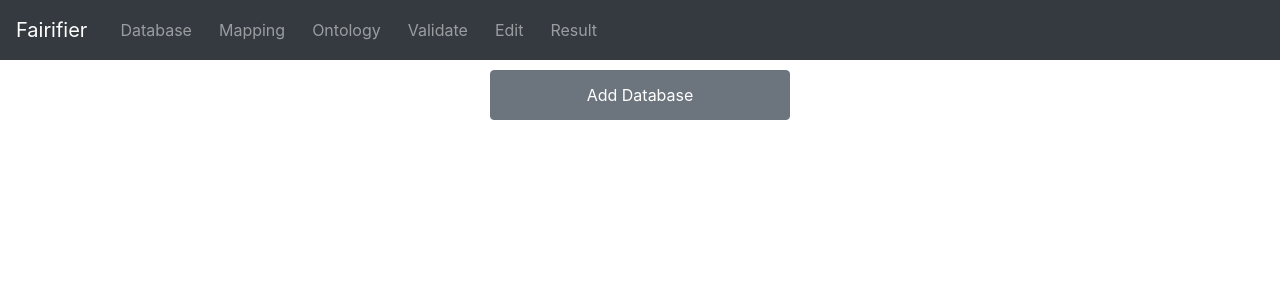
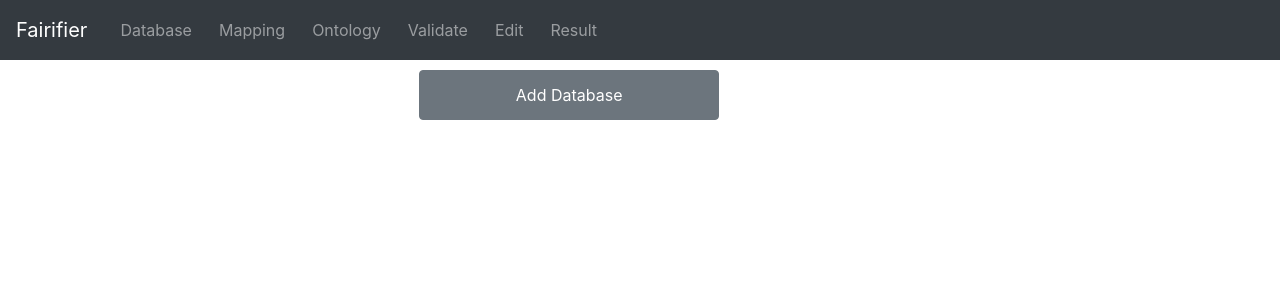
Before and after one commit to MaastrichtU-CDS/fairsights_fairifier-frontend, an Angular app: page /database in a window 1280 px wide. Shown: the top 300 px of the page. Built offline with nearby package versions, Linux system fonts and the light colour scheme; no server answers.

Commit message:
small changes so the add database button doesnt jump around after adding / failing to add a new database

```diff
--- a/src/app/database/database.component.html
+++ b/src/app/database/database.component.html
@@ -1,9 +1,9 @@
 <div class="container-fluid" style="margin-top: 70px;">
     <div class="row justify-content-around h-100">
-        <div class="row">
-            <button type="button" class="btn btn-secondary" (click)="openDatabaseModal()">Add Database</button>
-            <br>
-            {{messageService.testString}}
+        <div class="row w-100">
+            <button type="button" class="offset-md-4 btn btn-secondary" (click)="openDatabaseModal()">Add Database</button>
         </div>
+        <br>
+        {{messageService.testString}}
     </div>
 </div>
```
